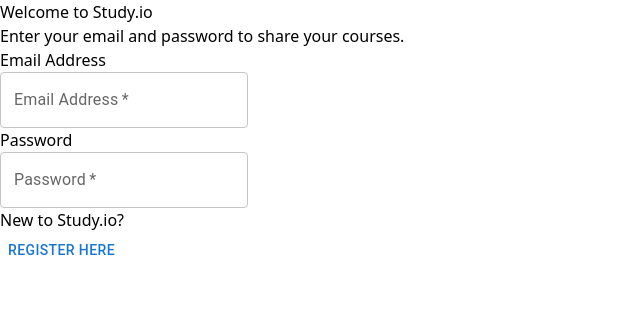
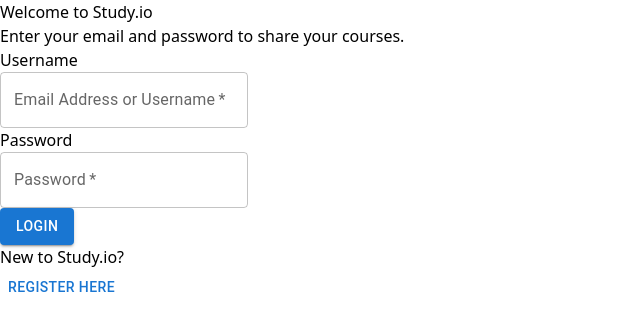
Before and after one commit to makeda-lelozwi/studyio, a Next.js app in the folder client/: page /login in a window 1280 px wide. Shown: the top 330 px of the page, without its empty margins (0-640 px from the left). Built offline with nearby package versions, Linux system fonts and the light colour scheme.

Commit message:
2025.03.16RegisterAndLoginUsers

```diff
--- a/client/src/app/login/page.tsx
+++ b/client/src/app/login/page.tsx
@@ -1,21 +1,65 @@
-import { Grid2, Box, TextField, Button } from "@mui/material";
-import React from "react";
+"use client";
+import { Grid2, TextField, Button } from "@mui/material";
+import React, { useState } from "react";
 
 const Login = () => {
+  const [identifier, setIdentifier] = useState("");
+  const [password, setPassword] = useState("");
+  const [loginError, setLoginError] = useState("");
+  const [userData, setUserData] = useState<UserData | null>(null);
+
+  // eslint-disable-next-line @typescript-eslint/no-explicit-any
+  const handleLogin = async (event: any) => {
+    event.preventDefault();
+    try {
+      const response = await fetch("http://localhost:1337/api/auth/local", {
+        method: "POST",
+        headers: { "Content-Type": "application/json" },
+        body: JSON.stringify({ identifier, password }),
+      });
+
+      const data = await response.json();
+
+      if (response.ok) {
+        // Format the user-related data before storing in the cookie
+        const userData = {
+          authToken: data.jwt,
+          userName: data.user.username,
+          isLoggedIn: data.user.confirmed,
+        };
+
+        console.log(userData);
+        setUserData(userData);
+      } else {
+        setLoginError(data.message[0].messages[0].message);
+      }
+    } catch (error) {
+      console.error(error);
+      setLoginError("An error occured during login. Please try again later.");
+    }
+  };
+
+  const handleSignOut = () => {
+   setUserData(null);
+  }
+
   return (
     <Grid2>
       <div>
         <h3>Welcome to Study.io</h3>
         <p>Enter your email and password to share your courses.</p>
 
-        <Box component="form" autoComplete="off">
+        {!userData?.isLoggedIn && (
+          <form action="">
             <div>
-            <p>Email Address </p>{" "}
+              <p>Username </p>{" "}
               <TextField
                 required
                 id="outlined-basic"
-              label="Email Address"
+                label="Email Address or Username"
                 variant="outlined"
+                value={identifier}
+                onChange={(e) => setIdentifier(e.target.value)}
               />
             </div>
             <div>
@@ -26,12 +70,31 @@
                 label="Password"
                 type="password"
                 variant="outlined"
+                value={password}
+                autoComplete={"true"}
+                onChange={(e) => setPassword(e.target.value)}
               />
             </div>
+            {loginError && <p style={{ color: 'red' }}>{loginError}</p>}
+            <Button type="submit" variant="contained" onClick={handleLogin}>
+              Login
+            </Button>
+            <h3>New to Study.io?</h3>
+            <Button variant="text" href="/signup">
+              Register Here
+            </Button>
+          </form>
+        )}
+        {userData?.isLoggedIn && (
+            <div>
+              <p>Logged in as: {userData.userName}</p>
+              <p>Is logged in: {userData.isLoggedIn ? 'Yes' : 'No'}</p>
+              <Button variant="contained" onClick={handleSignOut} color={'error'}>
+                Sign Out
+              </Button>
+            </div>
+        )}
 
-          <h3>New to Study.io?</h3>
-          <Button variant="text">Register Here</Button>
-        </Box>
       </div>
     </Grid2>
   );
--- a/client/src/app/signup/page.tsx
+++ b/client/src/app/signup/page.tsx
@@ -1,16 +1,39 @@
-import React from "react";
-import Box from "@mui/material/Box";
+"use client";
+import React, { SyntheticEvent, useState } from "react";
 import TextField from "@mui/material/TextField";
 import { Button, Grid2 } from "@mui/material";
 
 const SignUp = () => {
+  const [username, setUsername] = useState("");
+  const [email, setEmail] = useState("");
+  const [password, setPassword] = useState("");
+
+  const handleRegister = async (event: SyntheticEvent) => {
+    event.preventDefault();
+
+    try {
+      const response = await fetch(
+        "http://localhost:1337/api/auth/local/register",
+        {
+          method: "POST",
+          headers: { "Content-Type": "application/json" },
+          body: JSON.stringify({ username, email, password }),
+        }
+      );
+      const data = await response.json();
+
+      console.log(data);
+    } catch (error) {
+      console.error("Registration error:", error);
+    }
+  };
   return (
     <Grid2>
       <div>
         <h3>Get started with Study.io</h3>
         <p>Sign in and start creating courses now!</p>
 
-          <Box component="form" autoComplete="off">
+        <form action="" onSubmit={handleRegister}>
           <div>
             <p>Name </p>{" "}
             <TextField
@@ -18,6 +41,8 @@
               id="outlined-basic"
               label="Name"
               variant="outlined"
+              value={username}
+              onChange={(e) => setUsername(e.target.value)}
             />
           </div>
           <div>
@@ -27,6 +52,8 @@
               id="outlined-basic"
               label="Email Address"
               variant="outlined"
+              value={email}
+              onChange={(e) => setEmail(e.target.value)}
             />
           </div>
           <div>
@@ -37,14 +64,19 @@
               label="Password"
               type="password"
               variant="outlined"
+              value={password}
+              onChange={(e) => setPassword(e.target.value)}
             />
           </div>
-
+          <Button type="submit" variant="contained">
+            Sign Up
+          </Button>
           <h3>Already with us?</h3>
-            <Button variant="text">Login Here</Button>
-          </Box>
+          <Button variant="text" href="/login">
+            Login Here
+          </Button>
+        </form>
       </div>
-
     </Grid2>
   );
 };
--- a/client/src/types.ts
+++ b/client/src/types.ts
@@ -2,4 +2,11 @@
 interface HomePageProps {
   id: number;
   title: string;
+  description:string;
 }
+
+interface UserData {
+  authToken:string; //jwt
+  userName:string;
+  isLoggedIn:boolean;
+}
```
Also changed, not shown: 1 other file (tests, documents, lock files or other folders). Lines whose indentation alone changed are shown as unchanged.
